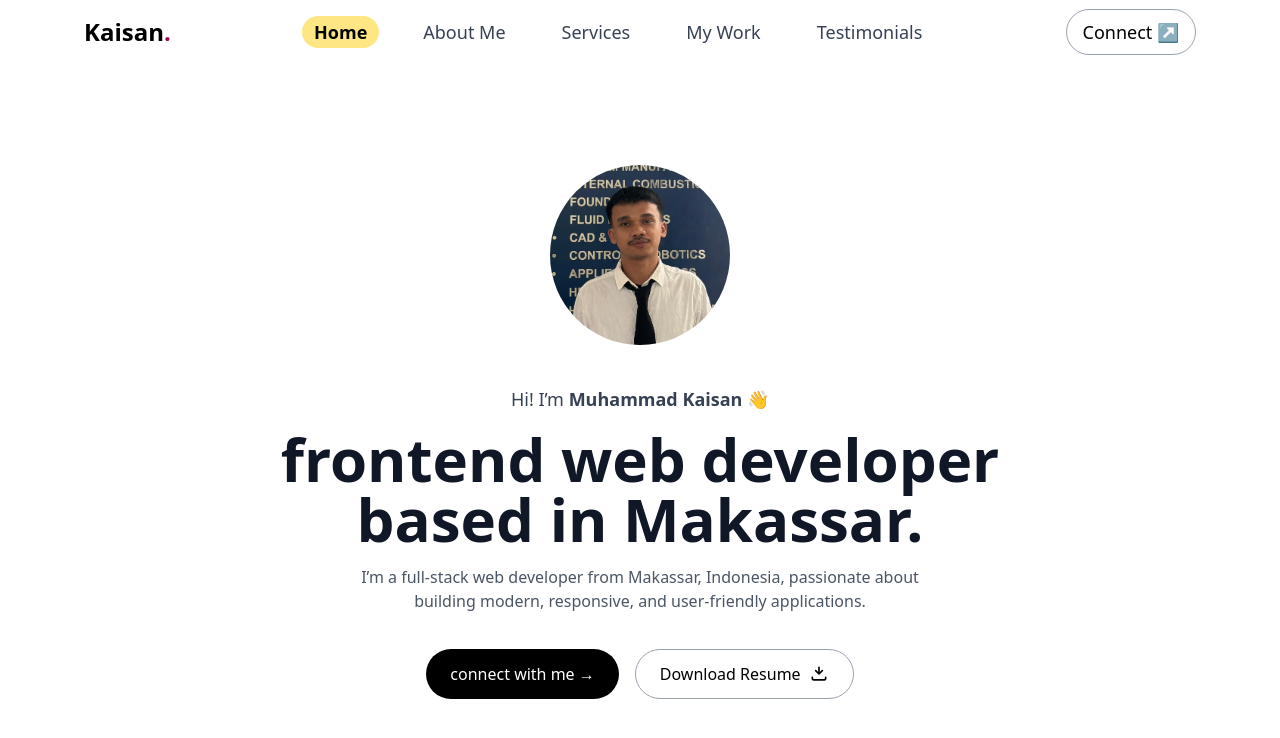
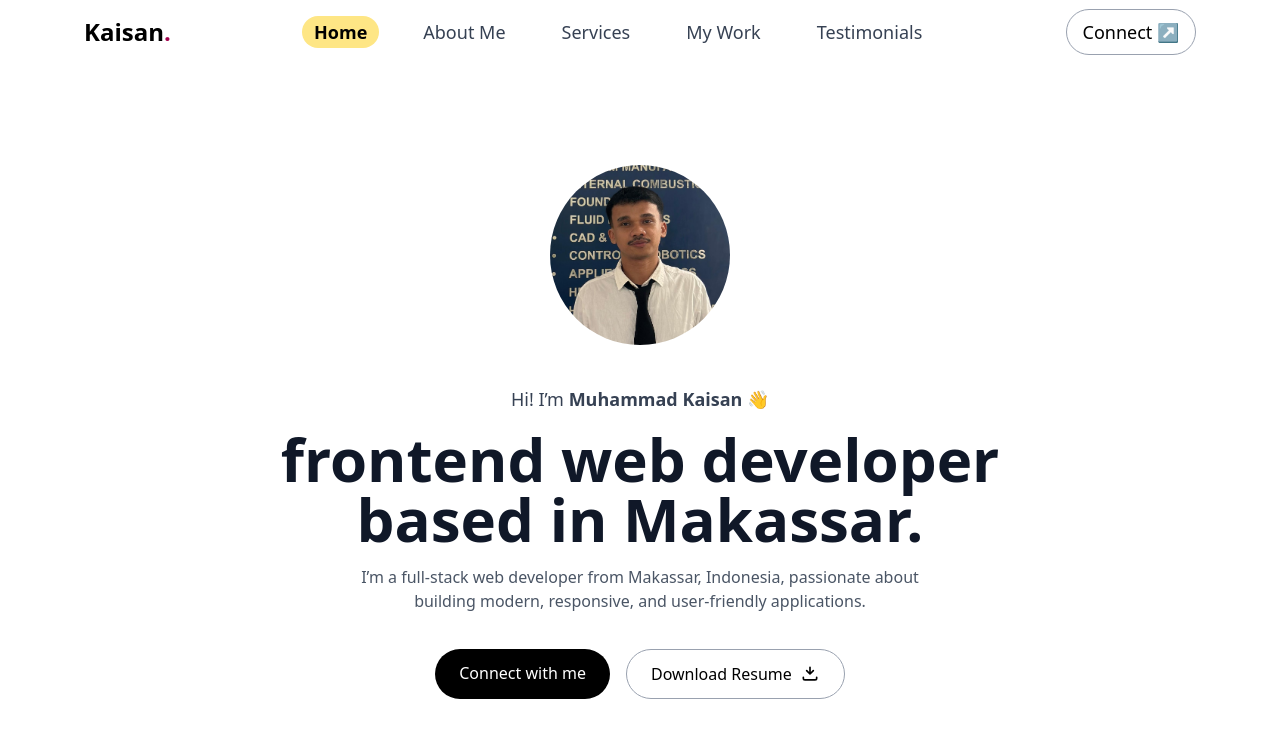
Before and after one commit to Icann09/web-portfolio, a Next.js app: page / in a window 1280 px wide. Shown: the top 738 px of the page. Built offline with nearby package versions, Linux system fonts and the light colour scheme; no server answers.

Commit message:
add link to 'Connect with me'

```diff
--- a/components/Home.tsx
+++ b/components/Home.tsx
@@ -21,9 +21,14 @@
           I’m a full-stack web developer from Makassar, Indonesia, passionate about building modern, responsive, and user-friendly applications.
         </p>
         <div className="flex gap-4 mt-3 md:mt-1">
-          <button className="bg-black text-white px-6 py-3 rounded-full hover:bg-gray-900 transition">
-            connect with me →
-          </button>
+          <a
+            href="https://www.linkedin.com/in/muhammad-kaisan-35a103211"
+            target="_blank"
+            rel="noopener noreferrer"
+            className="bg-black text-white px-6 py-3 rounded-full hover:bg-gray-900 transition inline-block"
+          >
+            Connect with me
+          </a>
           <button className="border border-gray-400 px-6 py-3 rounded-full hover:bg-gray-100 transition flex items-center gap-2 text-black cursor-pointer">
             <a
               href="/resume.pdf"
```
